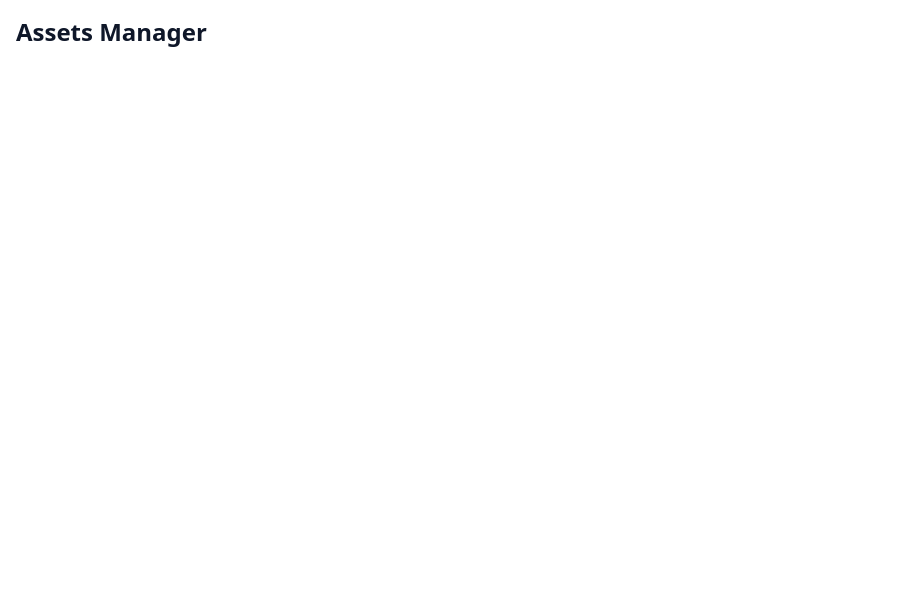
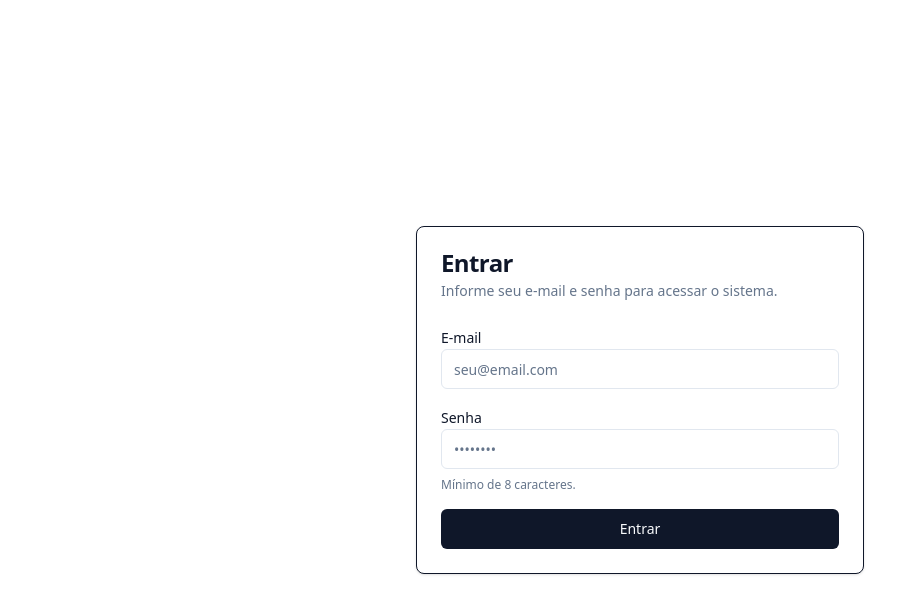
Before and after one commit to RpThiagoluiz/JoseRocha, a React app in the folder frontend/: page /login in a window 1280 px wide. Shown: the top 614 px of the page, without its empty margins (0-911 px from the left). Built offline with nearby package versions, Linux system fonts and the light colour scheme; no server answers; the HTML template or start-up script is replaced by a standard one.

Commit message:
feat: restructure App component to integrate routing and authentication context

```diff
--- a/frontend/package.json
+++ b/frontend/package.json
@@ -11,9 +11,12 @@
   },
   "dependencies": {
     "@hookform/resolvers": "^5.2.2",
+    "@radix-ui/react-dialog": "^1.1.15",
+    "@radix-ui/react-dropdown-menu": "^2.1.16",
     "@radix-ui/react-label": "^2.1.8",
     "@radix-ui/react-slot": "^1.2.4",
     "axios": "^1.13.5",
+    "class-variance-authority": "^0.7.1",
     "clsx": "^2.1.1",
     "lucide-react": "^0.564.0",
     "react": "^19.2.0",
--- a/frontend/src/App.tsx
+++ b/frontend/src/App.tsx
@@ -1,10 +1,14 @@
+import { BrowserRouter } from 'react-router-dom'
+import { AuthProvider } from '@/contexts'
+import { AppRoutes } from '@/routes'
+
 function App() {
   return (
-    <div className="min-h-screen bg-background text-foreground">
-      <main className="container mx-auto p-4">
-        <h1 className="text-2xl font-semibold">Assets Manager</h1>
-      </main>
-    </div>
+    <BrowserRouter>
+      <AuthProvider>
+        <AppRoutes />
+      </AuthProvider>
+    </BrowserRouter>
   )
 }
 
```
